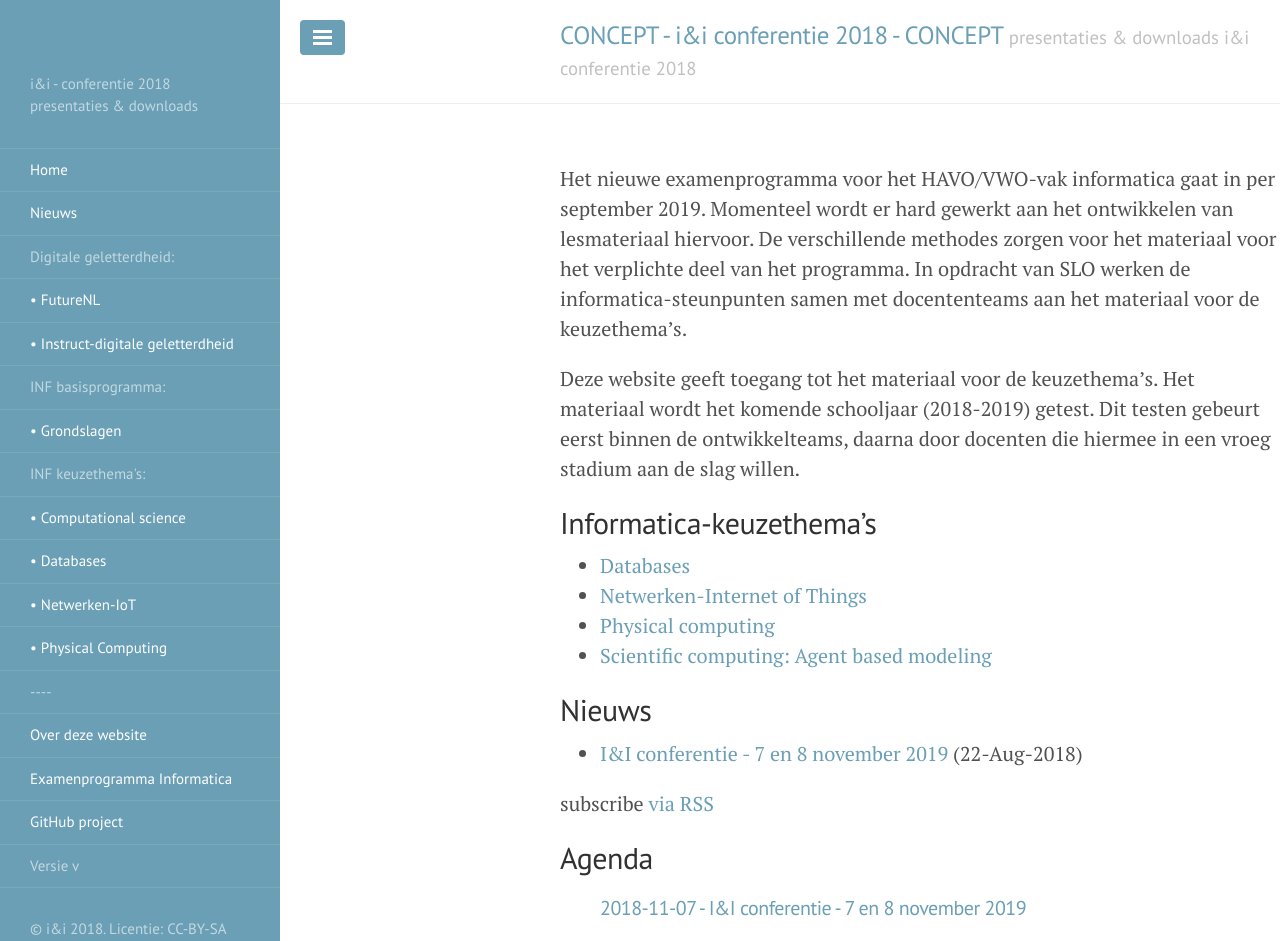
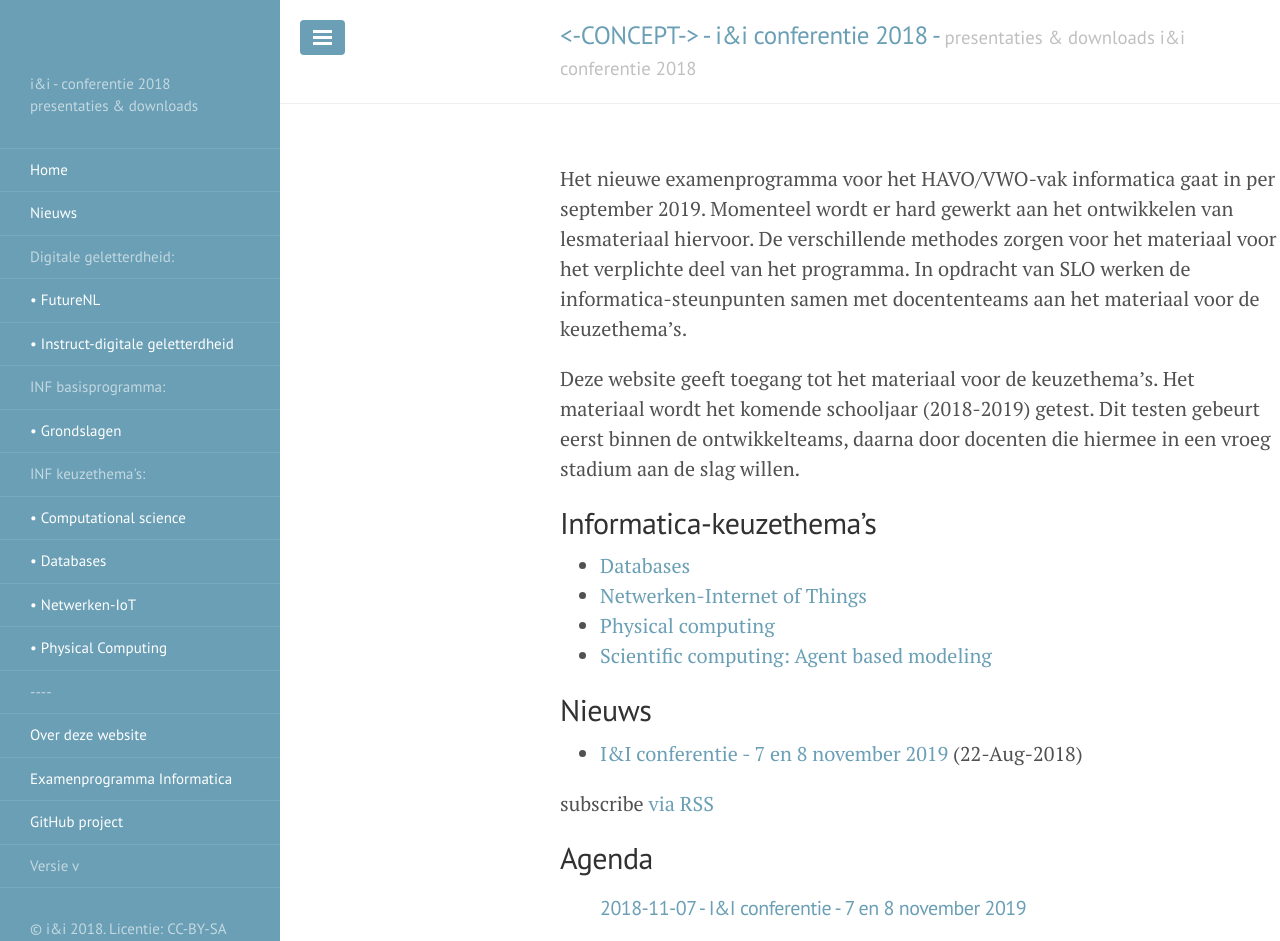
Before and after one commit to infvo/ieni2018, a Jekyll site: the page built from index.md, in a window 1280 px wide and 941 px high. Built offline with Jekyll 4.4.1, drawn with Linux system fonts in a browser that asks for light colours.

Commit message:
Update _config.yml

```diff
--- a/_config.yml
+++ b/_config.yml
@@ -13,7 +13,7 @@
 # you will see them accessed via {{ site.title }}, {{ site.email }}, and so on.
 # You can create any custom variable you would like, and they will be accessible
 # in the templates via {{ site.myvariable }}.
-title: CONCEPT - i&i conferentie 2018 - CONCEPT
+title: <-CONCEPT-> - i&i conferentie 2018 - <CONCEPT>
 email: eelco@infvo.com
 description: >- # this means to ignore newlines until "baseurl:"
   i&i - conferentie 2018
```
